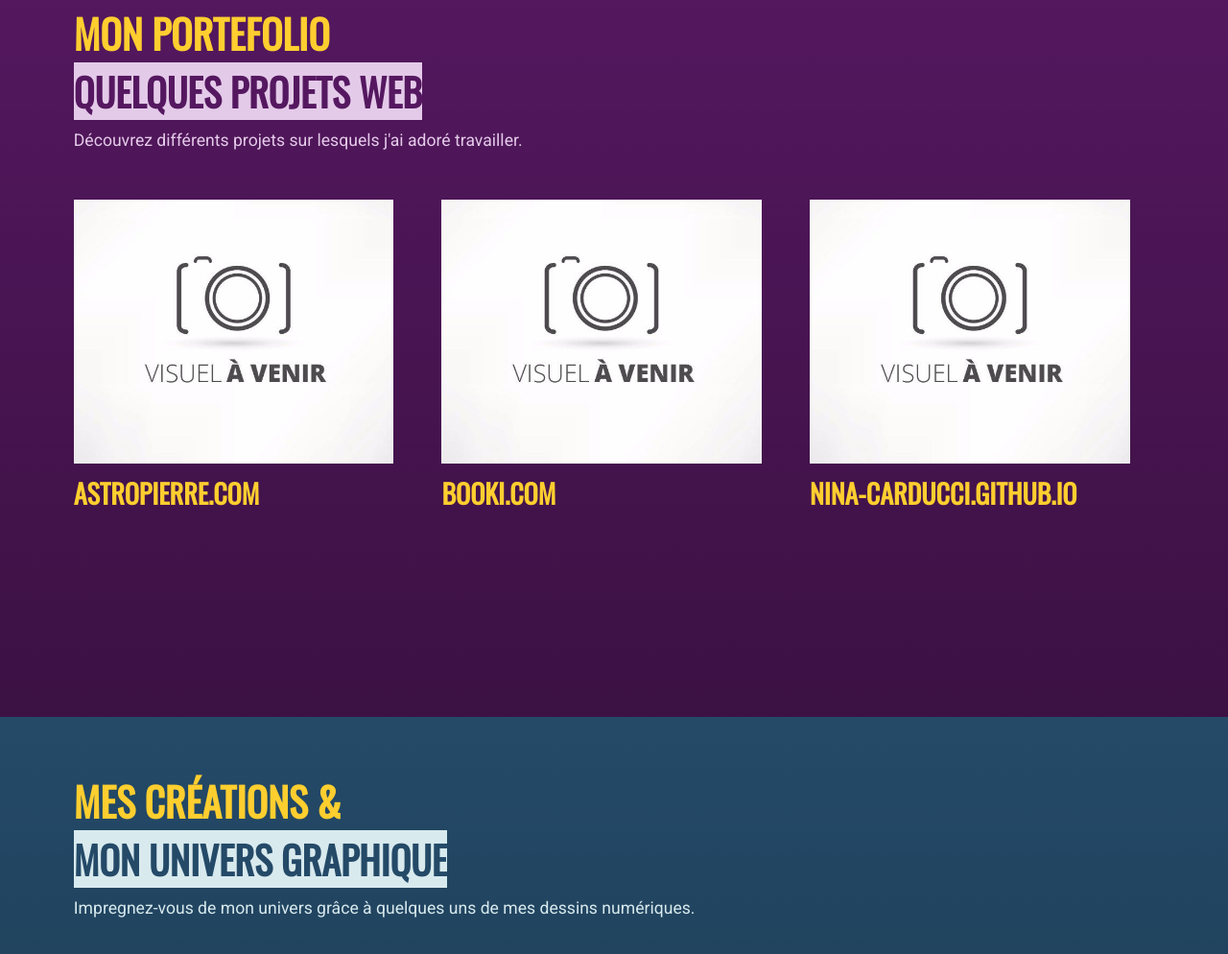
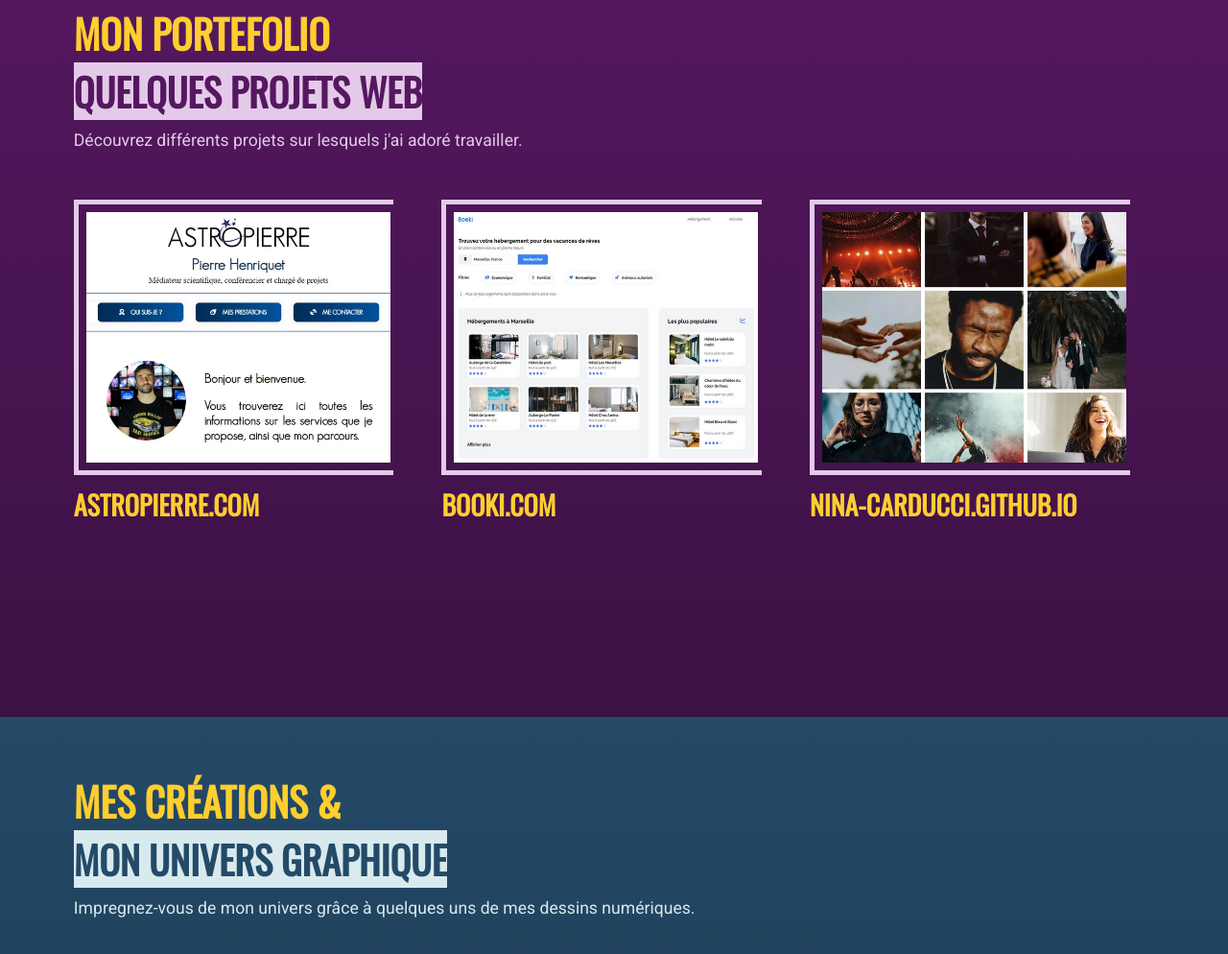
Before and after one commit to Alizarya/Alizaryana, a plain HTML site: page Frontend/index.html in a window 1280 px wide. Shown: the part 1653-2647 px from the top of the page at 96% size. Drawn offline with nearby package versions, Linux system fonts and the light colour scheme; no server answers.

Commit message:
Ajout des images projets + border

```diff
--- a/Frontend/assets/style.css
+++ b/Frontend/assets/style.css
@@ -189,7 +189,8 @@ footer {
 }
 
 header img, .menu-header img, .--link i {
-  width: 40px;
+  width: clamp(2.2vw, 3.7vh, 40px);
+  height: clamp(2.2vw, 3.7vh, 40px);
 }
 
 .copyright {
@@ -515,10 +516,12 @@ width: 70%;
 }
 
 .projet-image {
-  width: 100%;
+  width: 95%;
   height: 500px; /* Hauteur initiale de l'image */
   object-fit: cover;
   transition: height 1s; /* Transition de la hauteur */
+  border: 5px solid var(--violet-clair);
+  padding: 0.5em;
 }
 
 .projet-text {
@@ -533,7 +536,7 @@ width: 70%;
 
 #portefolio article:hover .projet-image {
   height: clamp(14vh, 14vh, 150px); /* Hauteur de l'image au survol */
-  border-bottom: 5px solid var(--jaune);
+  border: 5px solid var(--jaune);
 }
 
 #portefolio article:hover .projet-text {
--- a/Frontend/index.html
+++ b/Frontend/index.html
@@ -228,7 +228,7 @@
 				<div class="page-main">
 
 					<article>
-						<img class="projet-image" src="./assets/images/visuel-a-venir.jpg" alt="entête du site astropierre.com">
+						<img class="projet-image" src="./assets/images/projets/astropierre.jpg" alt="entête du site astropierre.com">
 						<h3>Astropierre.com</h3>
 						<div class="projet-text">
 							<p>J'ai conçu une charte visuelle et graphique élégante avant de développer entièrement le site. </p>
@@ -237,7 +237,7 @@
 						</div>
 					</article>
 					<article>
-						<img class="projet-image" src="./assets/images/visuel-a-venir.jpg" alt="entête du site astropierre.com">
+						<img class="projet-image" src="./assets/images/projets/booki.jpg" alt="logo de booki">
 						<h3>Booki.com</h3>
 						<div class="projet-text">
 							<p> Voici le tout premier projet sur lequel j'ai eu le plaisir de travailler au tout début de ma reconversion professionnelle.</p>
@@ -246,7 +246,7 @@
 						</div>
 					</article>
 					<article>
-						<img class="projet-image" src="./assets/images/visuel-a-venir.jpg" alt="entête du site astropierre.com">
+						<img class="projet-image" src="./assets/images/projets/nina-carducci.jpg" alt="galerie de photos du site de Nina Carducci">
 						<h3>nina-carducci.github.io</h3>
 						<div class="projet-text">
 							<p>Après avoir effectué gracieusement un audit approfondi, j'ai veillé à optimiser les performances, le référencement, la sécurité et l'accessibilité de son site web.</p>
```
Also changed, not shown: Frontend/assets/images/projets/astropierre.jpg (added), Frontend/assets/images/projets/booki.jpg (added), Frontend/assets/images/projets/booki.png (deleted), Frontend/assets/images/projets/nina-carducci.jpg (added).
